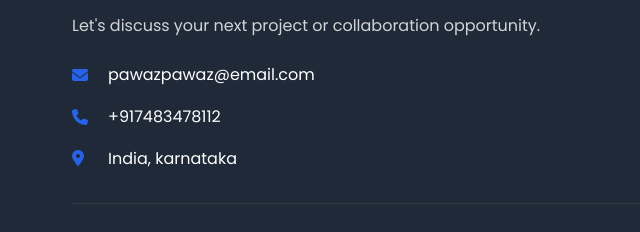
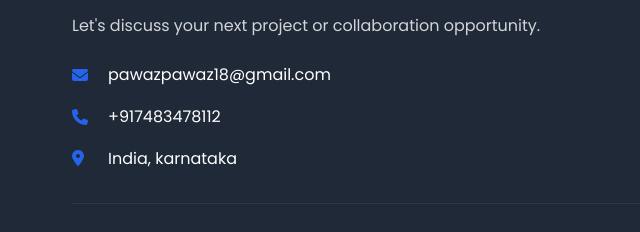
Before and after one commit to pawaz123/pawaz_portfolio, a website: page index.html in a window 1280 px wide. Shown: the part 4021-4253 px from the top of the page, 0-640 px from the left. Drawn offline with Linux system fonts and the light colour scheme.

Commit message:
Update index.html

```diff
--- a/index.html
+++ b/index.html
@@ -337,7 +337,7 @@
                     <div class="contact-info">
                         <div class="contact-item">
                             <i class="fas fa-envelope"></i>
-                            <span>pawazpawaz@email.com</span>
+                            <span>pawazpawaz18@gmail.com</span>
                         </div>
                         <div class="contact-item">
                             <i class="fas fa-phone"></i>
```
